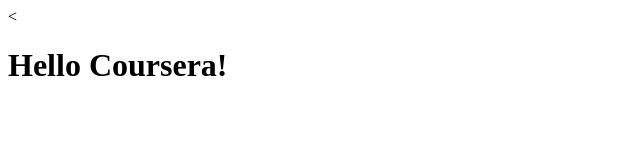
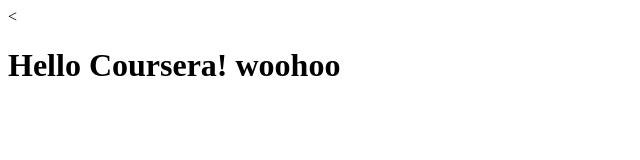
Before and after one commit to malie-morgan/coursera-AngularJS, a plain HTML site: page index.html in a window 1280 px wide. Shown: the whole page, without its empty margins (0-640 px from the left). Drawn offline with Linux system fonts and the light colour scheme.

Commit message:
Next version of web file.

```diff
--- a/index.html
+++ b/index.html
@@ -5,6 +5,6 @@
     <title>Hello Coursera</title>
   </head>
   <body>
-    <<h1>Hello Coursera!</h1>
+    <<h1>Hello Coursera! woohoo</h1>
   </body>
 </html>
```
